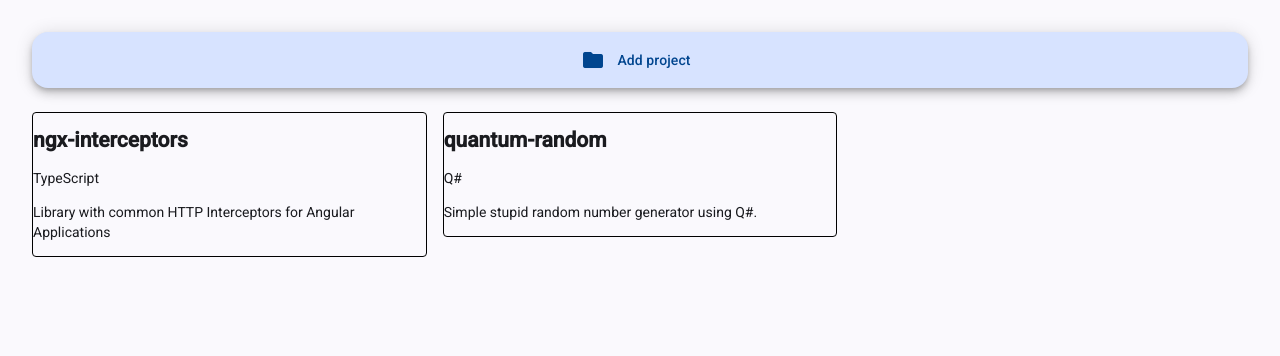
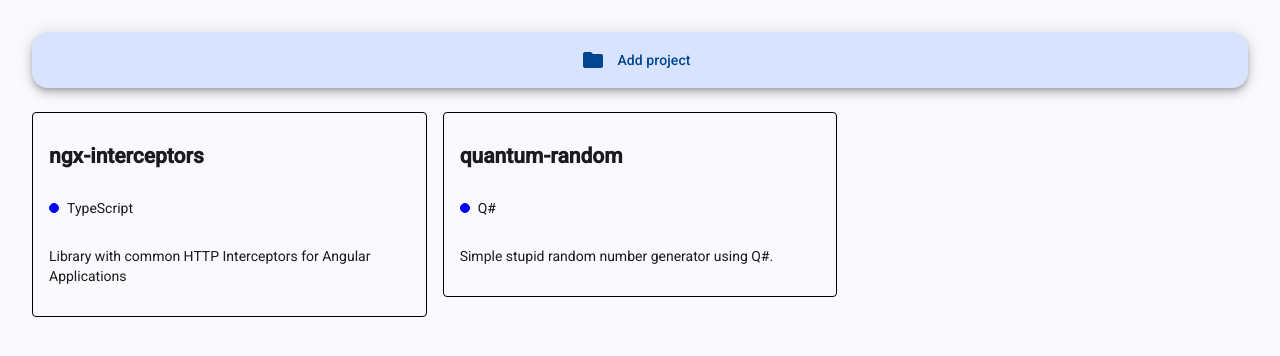
Before and after one commit to SebaRenner/backlog, an Angular app in the folder backlog/: page / in a window 1280 px wide. Shown: the top 356 px of the page. Built offline with nearby package versions, Linux system fonts and the light colour scheme.

Commit message:
Introduce language display component

```diff
--- /dev/null
+++ b/backlog/src/app/components/project-card/language-display/language-display.css
@@ -0,0 +1,14 @@
+:host {
+    display: grid;
+    grid-template-columns: 0.5fr 9.5fr;
+    grid-template-rows: 1fr;
+}
+
+.dot {
+    border: 1px solid blue;
+    background-color: blue;
+    height: 8px;
+    width: 8px;
+    border-radius: 100%;
+    align-self: center;
+}
--- /dev/null
+++ b/backlog/src/app/components/project-card/language-display/language-display.html
@@ -0,0 +1,2 @@
+<div class="dot"></div>
+<p>{{ language() }}</p>
--- /dev/null
+++ b/backlog/src/app/components/project-card/language-display/language-display.ts
@@ -0,0 +1,11 @@
+import { Component, input } from '@angular/core';
+
+@Component({
+  selector: 'app-language-display',
+  imports: [],
+  templateUrl: './language-display.html',
+  styleUrl: './language-display.css',
+})
+export class LanguageDisplay {
+  language = input.required<string>();
+}
--- a/backlog/src/app/components/project-card/project-card.css
+++ b/backlog/src/app/components/project-card/project-card.css
@@ -1,4 +1,5 @@
 .card {
     border: 1px solid black;
     border-radius: 4px;
+    padding: 1rem;
 }
--- a/backlog/src/app/components/project-card/project-card.html
+++ b/backlog/src/app/components/project-card/project-card.html
@@ -1,5 +1,5 @@
 <div class="card">
     <h2>{{ project().name }}</h2>
-    <p>{{ project().language }}</p>
+    <app-language-display [language]="project().language"></app-language-display>
     <p>{{ project().description }}</p>
 </div>
--- a/backlog/src/app/components/project-card/project-card.ts
+++ b/backlog/src/app/components/project-card/project-card.ts
@@ -1,9 +1,10 @@
 import { Component, input } from '@angular/core';
 import { Project } from '../../models/project.model';
+import { LanguageDisplay } from './language-display/language-display';
 
 @Component({
   selector: 'app-project-card',
-  imports: [],
+  imports: [LanguageDisplay],
   templateUrl: './project-card.html',
   styleUrl: './project-card.css',
 })
```
